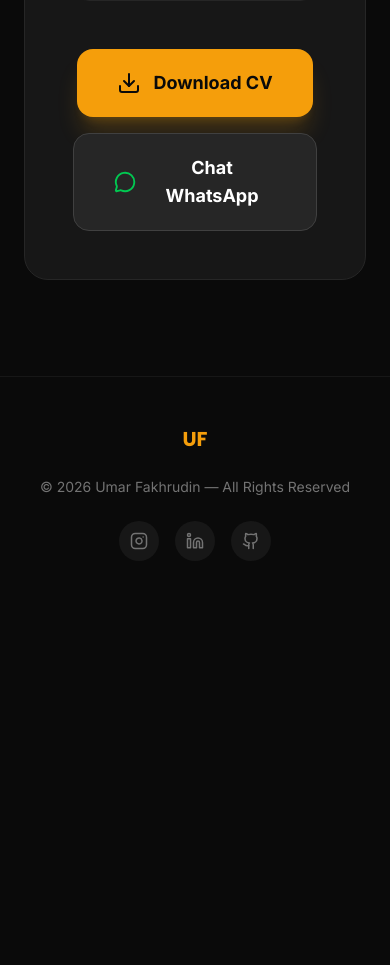
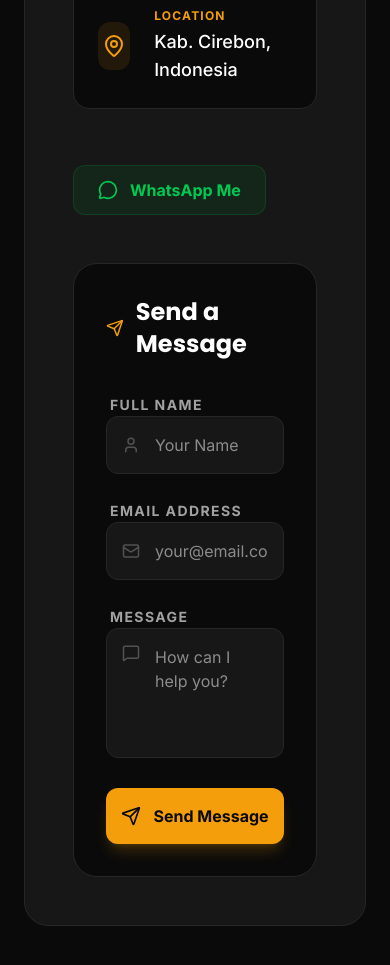
Before and after one commit to UmarFakhrudin/CV-Web-Premium, a React (Vite) app: page / in a window 390 px wide. Shown: the part 6360-7325 px from the top of the page. Before the commit the page ends 6969 px from the top, so only its background shows below. Built offline with nearby package versions, Linux system fonts and the light colour scheme.

Commit message:
feat: Add contact form with email submission
Integrates a functional contact form using Formspree for backend email handling. This allows users to send messages directly from the portfolio. Includes loading, success, and error states for a better user experience.

```diff
--- a/src/App.tsx
+++ b/src/App.tsx
@@ -3,7 +3,7 @@
  * SPDX-License-Identifier: Apache-2.0
  */
 
-import { useState, useEffect } from 'react';
+import { useState, useEffect, FormEvent } from 'react';
 import {
   Download,
   Mail,
@@ -18,7 +18,10 @@ import {
   Github,
   Linkedin,
   Instagram,
-  MessageCircle
+  MessageCircle,
+  Send,
+  User,
+  MessageSquare
 } from 'lucide-react';
 import { motion, AnimatePresence } from 'motion/react';
 
@@ -27,6 +30,35 @@ const PROFILE_IMAGE_PATH = '/cv_umar_fakhrudin.jpg'; // Using same for now, but
 
 export default function App() {
   const [isScrolled, setIsScrolled] = useState(false);
+  const [formStatus, setFormStatus] = useState<'idle' | 'loading' | 'success' | 'error'>('idle');
+
+  const handleFormSubmit = async (e: FormEvent<HTMLFormElement>) => {
+    e.preventDefault();
+    setFormStatus('loading');
+
+    const formData = new FormData(e.currentTarget);
+
+    try {
+      const response = await fetch('https://formspree.io/f/xpwqrqzd', { // Placeholder, user should replace with their ID
+        method: 'POST',
+        body: formData,
+        headers: {
+          'Accept': 'application/json'
+        }
+      });
+
+      if (response.ok) {
+        setFormStatus('success');
+        (e.target as HTMLFormElement).reset();
+      } else {
+        setFormStatus('error');
+      }
+    } catch (error) {
+      setFormStatus('error');
+    }
+
+    setTimeout(() => setFormStatus('idle'), 5000);
+  };
 
   useEffect(() => {
     const handleScroll = () => {
@@ -387,53 +419,142 @@ export default function App() {
                 </p>
               </div>
 
-              <div className="grid grid-cols-1 md:grid-cols-3 gap-6 w-full max-w-4xl mb-12">
+              <div className="grid grid-cols-1 lg:grid-cols-2 gap-12 w-full max-w-6xl">
+                {/* Contact Info Chips */}
+                <div className="flex flex-col gap-6">
+                  <div className="text-left mb-8">
+                    <h3 className="text-2xl font-display font-bold text-white mb-4">Contact Details</h3>
+                    <p className="text-neutral-400">Feel free to reach out through any of these channels.</p>
+                  </div>
+
+                  <div className="grid grid-cols-1 gap-4">
                     {[
-                  { icon: Phone, text: '0896-7666-8137' },
-                  { icon: Mail, text: 'umar.fakhrudin17@gmail.com' },
-                  { icon: MapPin, text: 'Kab. Cirebon, Indonesia' }
+                      { icon: Phone, text: '0896-7666-8137', label: 'Phone' },
+                      { icon: Mail, text: 'umar.fakhrudin17@gmail.com', label: 'Email' },
+                      { icon: MapPin, text: 'Kab. Cirebon, Indonesia', label: 'Location' }
                     ].map((item, i) => (
                       <motion.div
                         key={i}
-                    initial={{ opacity: 0, y: 20 }}
-                    whileInView={{ opacity: 1, y: 0 }}
+                        initial={{ opacity: 0, x: -20 }}
+                        whileInView={{ opacity: 1, x: 0 }}
                         viewport={{ once: true }}
-                    transition={{ delay: 0.4 + (i * 0.1) }}
-                    className="bg-neutral-950 p-6 rounded-2xl border border-neutral-800 flex flex-col items-center gap-4"
+                        transition={{ delay: 0.2 + (i * 0.1) }}
+                        className="bg-neutral-950 p-6 rounded-2xl border border-neutral-800 flex items-center gap-6 group hover:border-gold-500/30 transition-all"
                       >
-                    <div className="w-10 h-10 bg-gold-500/10 rounded-full flex items-center justify-center text-gold-500">
-                      <item.icon size={20} />
+                        <div className="w-12 h-12 bg-gold-500/10 rounded-xl flex items-center justify-center text-gold-500 group-hover:bg-gold-500 group-hover:text-neutral-950 transition-all">
+                          <item.icon size={24} />
                         </div>
-                    <span className="text-sm font-medium">{item.text}</span>
+                        <div className="text-left">
+                          <p className="text-xs font-bold text-gold-500 uppercase tracking-widest mb-1">{item.label}</p>
+                          <span className="text-lg font-medium text-white">{item.text}</span>
+                        </div>
                       </motion.div>
                     ))}
                   </div>
 
-              <motion.div
-                initial={{ opacity: 0, scale: 0.9 }}
-                whileInView={{ opacity: 1, scale: 1 }}
-                viewport={{ once: true }}
-                transition={{ delay: 0.7 }}
-                className="flex flex-wrap justify-center gap-4"
-              >
-                <a
-                  href={CV_IMAGE_PATH}
-                  download="CV_Umar_Fakhrudin.jpg"
-                  className="bg-gold-500 text-neutral-950 px-10 py-5 rounded-2xl font-bold hover:bg-gold-400 transition-all flex items-center gap-3 shadow-xl shadow-gold-500/20 text-lg"
-                >
-                  <Download size={24} />
-                  Download CV
-                </a>
+                  <div className="mt-8 flex flex-wrap gap-4">
                     <a
                       href="https://wa.me/6289676668137"
                       target="_blank"
                       rel="noopener noreferrer"
-                  className="bg-neutral-800 text-white px-10 py-5 rounded-2xl font-bold hover:bg-neutral-700 transition-all flex items-center gap-3 border border-neutral-700 text-lg"
+                      className="bg-green-600/10 text-green-500 px-6 py-3 rounded-xl font-bold hover:bg-green-600 hover:text-white transition-all flex items-center gap-3 border border-green-600/20"
                     >
-                  <MessageCircle size={24} className="text-green-500" />
-                  Chat WhatsApp
+                      <MessageCircle size={20} />
+                      WhatsApp Me
                     </a>
+                  </div>
+                </div>
+
+                {/* Contact Form */}
+                <motion.div
+                  initial={{ opacity: 0, x: 20 }}
+                  whileInView={{ opacity: 1, x: 0 }}
+                  viewport={{ once: true }}
+                  className="bg-neutral-950 p-8 md:p-10 rounded-3xl border border-neutral-800 text-left"
+                >
+                  <h3 className="text-2xl font-display font-bold text-white mb-8 flex items-center gap-3">
+                    <Send className="text-gold-500" size={24} />
+                    Send a Message
+                  </h3>
+
+                  <form onSubmit={handleFormSubmit} className="space-y-6">
+                    <div className="space-y-2">
+                      <label className="text-sm font-bold text-neutral-400 uppercase tracking-widest ml-1">Full Name</label>
+                      <div className="relative">
+                        <User className="absolute left-4 top-1/2 -translate-y-1/2 text-neutral-600" size={18} />
+                        <input
+                          type="text"
+                          name="name"
+                          required
+                          placeholder="Your Name"
+                          className="w-full bg-neutral-900 border border-neutral-800 rounded-xl py-4 pl-12 pr-4 text-white focus:outline-none focus:border-gold-500 transition-all"
+                        />
+                      </div>
+                    </div>
+
+                    <div className="space-y-2">
+                      <label className="text-sm font-bold text-neutral-400 uppercase tracking-widest ml-1">Email Address</label>
+                      <div className="relative">
+                        <Mail className="absolute left-4 top-1/2 -translate-y-1/2 text-neutral-600" size={18} />
+                        <input
+                          type="email"
+                          name="email"
+                          required
+                          placeholder="your@email.com"
+                          className="w-full bg-neutral-900 border border-neutral-800 rounded-xl py-4 pl-12 pr-4 text-white focus:outline-none focus:border-gold-500 transition-all"
+                        />
+                      </div>
+                    </div>
+
+                    <div className="space-y-2">
+                      <label className="text-sm font-bold text-neutral-400 uppercase tracking-widest ml-1">Message</label>
+                      <div className="relative">
+                        <MessageSquare className="absolute left-4 top-4 text-neutral-600" size={18} />
+                        <textarea
+                          name="message"
+                          required
+                          rows={4}
+                          placeholder="How can I help you?"
+                          className="w-full bg-neutral-900 border border-neutral-800 rounded-xl py-4 pl-12 pr-4 text-white focus:outline-none focus:border-gold-500 transition-all resize-none"
+                        ></textarea>
+                      </div>
+                    </div>
+
+                    <button
+                      type="submit"
+                      disabled={formStatus === 'loading'}
+                      className={`w-full py-4 rounded-xl font-bold flex items-center justify-center gap-3 transition-all shadow-lg ${
+                        formStatus === 'loading' ? 'bg-neutral-800 text-neutral-500 cursor-not-allowed' :
+                        formStatus === 'success' ? 'bg-green-600 text-white' :
+                        formStatus === 'error' ? 'bg-red-600 text-white' :
+                        'bg-gold-500 text-neutral-950 hover:bg-gold-400 shadow-gold-500/20'
+                      }`}
+                    >
+                      {formStatus === 'loading' ? 'Sending...' :
+                       formStatus === 'success' ? 'Message Sent!' :
+                       formStatus === 'error' ? 'Failed to Send' :
+                       <>
+                         <Send size={20} />
+                         Send Message
+                       </>
+                      }
+                    </button>
+
+                    <AnimatePresence>
+                      {formStatus === 'success' && (
+                        <motion.p
+                          initial={{ opacity: 0, y: 10 }}
+                          animate={{ opacity: 1, y: 0 }}
+                          exit={{ opacity: 0 }}
+                          className="text-green-500 text-sm font-medium text-center mt-4"
+                        >
+                          Thank you! I'll get back to you as soon as possible.
+                        </motion.p>
+                      )}
+                    </AnimatePresence>
+                  </form>
                 </motion.div>
+              </div>
             </div>
           </motion.div>
         </div>
```
Lines whose indentation alone changed are shown as unchanged.
